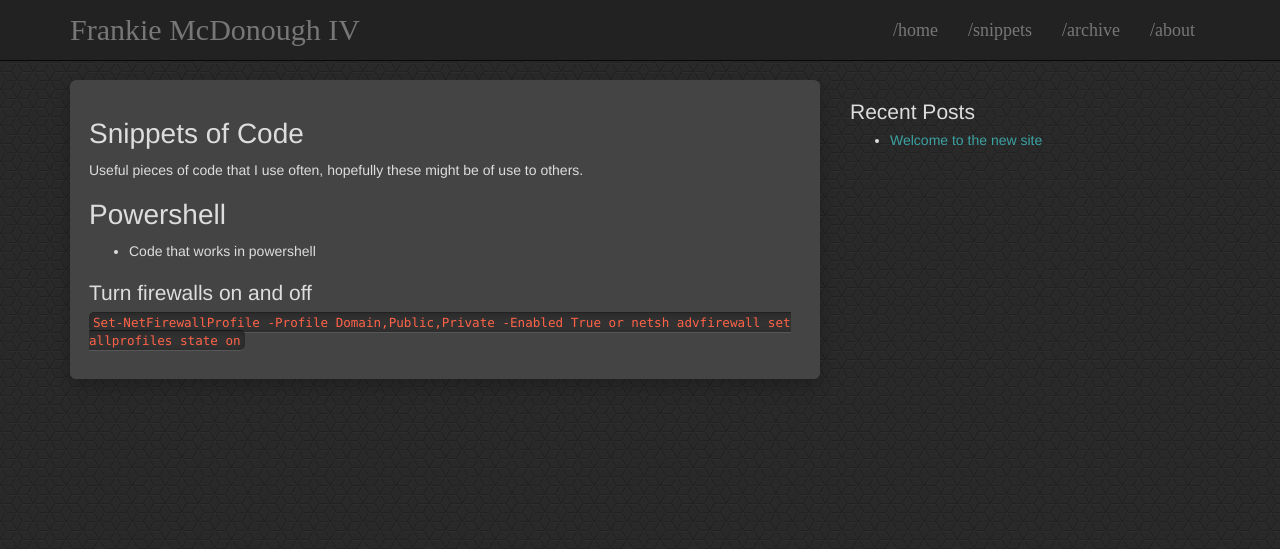
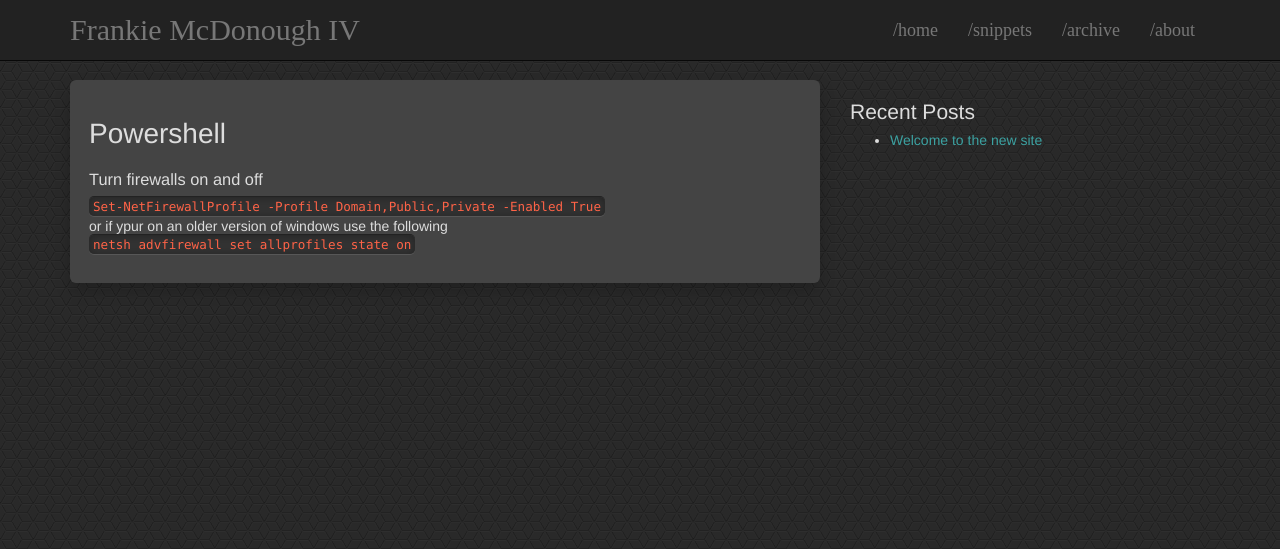
Before and after one commit to frankiem-4/frankiem-4.github.io, a Jekyll site: the page built from snippets.md, in a window 1280 px wide, cut to the strip 0-549 px from the top of the page. Built offline with Jekyll 4.4.1, drawn with Linux system fonts in a browser that asks for light colours.

Commit message:
added firewall snippet

```diff
--- a/snippets.md
+++ b/snippets.md
@@ -3,19 +3,13 @@ layout: page
 title: Snippets
 
 ---
+# Powershell
 
-# Snippets of Code
-Useful pieces of code that I use often, hopefully these might be of use to others.
-
-
-
-# Powershell
-- Code that works in powershell
-
-
-## Turn firewalls on and off
+### Turn firewalls on and off
 <code>
 Set-NetFirewallProfile -Profile Domain,Public,Private -Enabled True
-or
+</code>
+or if ypur on an older version of windows use the following
+<code>
 netsh advfirewall set allprofiles state on
 </code>
```
